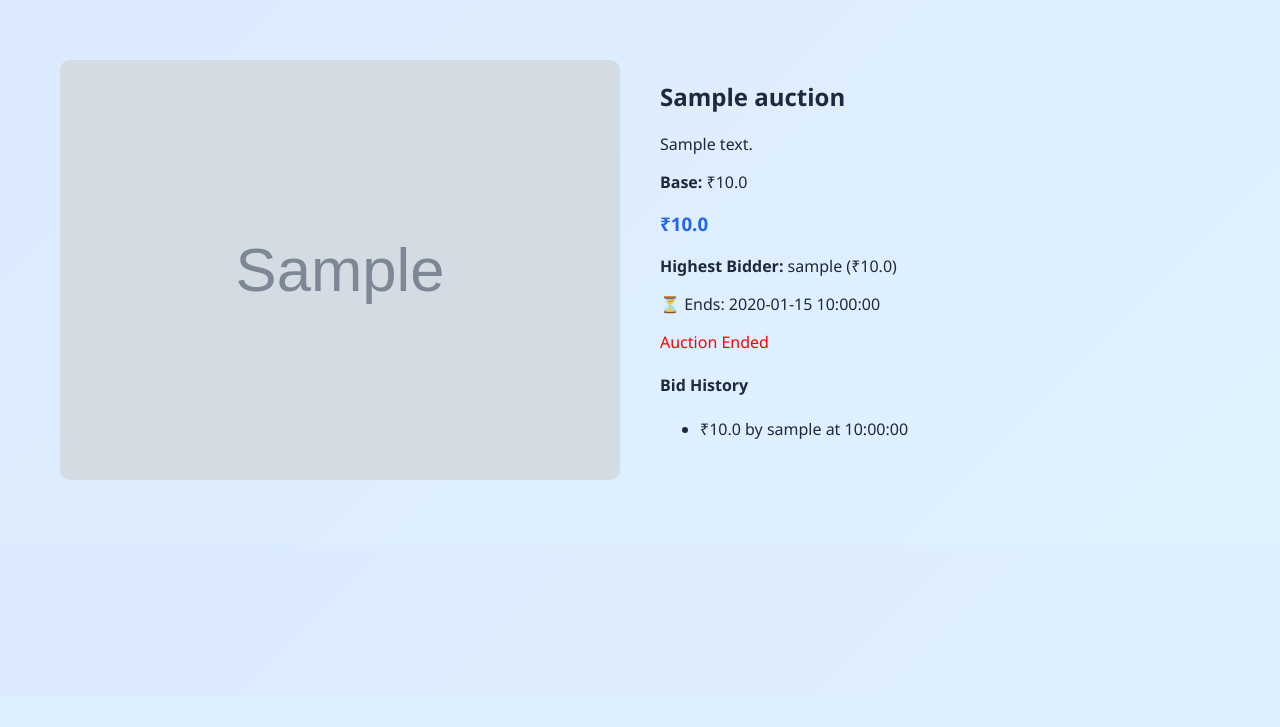
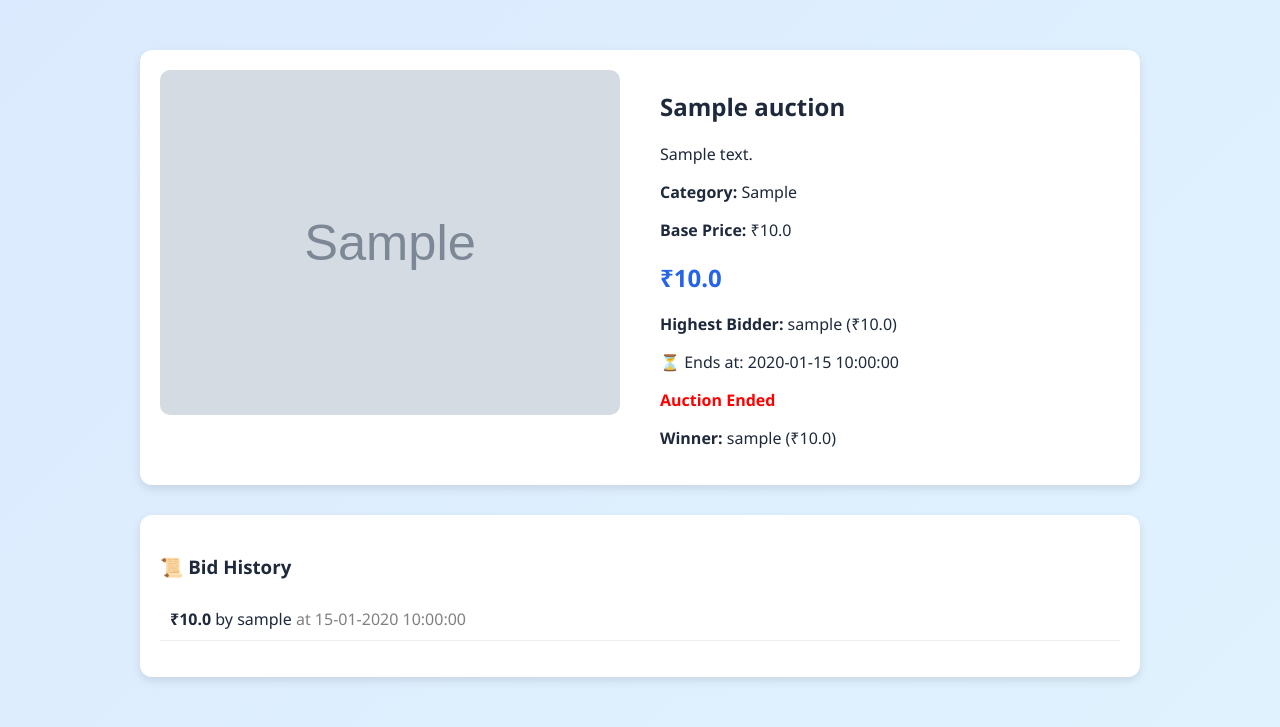
Before and after one commit to rakeshmedaram/auction-sphere, a Flask app: page /auction/1 in a window 1280 px wide. Shown: the part 104-831 px from the top of the page. Before the commit the page ends 584 px from the top, so only its background shows below. Run offline with Flask 3, Linux system fonts and the light colour scheme; tables that the repository leaves empty hold one stand-in row (values such as "Sample post"); grey boxes marked "Sample" are stand-in pictures; some libraries are stand-ins or nearby versions.

Commit message:
fix bid system

```diff
--- a/app.py
+++ b/app.py
@@ -218,6 +218,36 @@ def profile():
                            my_bids=my_bids,
                            winning=winning)
 
+@app.route('/bid/<int:auction_id>', methods=['POST'])
+@login_required
+def place_bid(auction_id):
+
+    auction = Auction.query.get_or_404(auction_id)
+
+    bid_amount = float(request.form['amount'])
+
+    if datetime.utcnow() > auction.end_time:
+        flash("Auction ended")
+        return redirect(url_for('auction_details', auction_id=auction_id))
+
+    if bid_amount <= auction.current_price:
+        flash("Bid must be higher than current price")
+        return redirect(url_for('auction_details', auction_id=auction_id))
+
+    bid = Bid(
+        amount=bid_amount,
+        user_id=current_user.id,
+        auction_id=auction.id
+    )
+
+    auction.current_price = bid_amount
+
+    db.session.add(bid)
+    db.session.commit()
+
+    flash("Bid placed successfully!")
+    return redirect(url_for('auction_details', auction_id=auction_id))
+
 # ---------------- SOCKET ----------------
 
 @socketio.on('place_bid')
--- a/templates/auction_details.html
+++ b/templates/auction_details.html
@@ -2,112 +2,103 @@
 
 {% block content %}
 
-<div class="container">
+<div style="max-width:1000px; margin:auto; padding:20px;">
 
-    <div style="display:flex; gap:40px; flex-wrap:wrap;">
+    <div style="display:flex; gap:40px; flex-wrap:wrap; background:white; padding:20px; border-radius:12px; box-shadow:0 4px 10px rgba(0,0,0,0.1);">
 
-        <!-- IMAGE -->
-        <div style="flex:1;">
+        <!-- LEFT SIDE IMAGE -->
+        <div style="flex:1; min-width:300px;">
             {% if auction.image %}
                 <img src="{{ url_for('static', filename='uploads/' + auction.image) }}"
+                     style="width:100%; border-radius:10px;">
+            {% else %}
+                <img src="https://via.placeholder.com/400"
                      style="width:100%; border-radius:10px;">
             {% endif %}
         </div>
 
-        <!-- DETAILS -->
-        <div style="flex:1;">
+        <!-- RIGHT SIDE DETAILS -->
+        <div style="flex:1; min-width:300px;">
 
             <h2>{{ auction.title }}</h2>
             <p>{{ auction.description }}</p>
 
-            <p><b>Base:</b> ₹{{ auction.starting_price }}</p>
+            <p><b>Category:</b> {{ auction.category }}</p>
 
-            <h3 style="color:#2563eb;">₹{{ auction.current_price }}</h3>
+            <p><b>Base Price:</b> ₹{{ auction.starting_price }}</p>
 
+            <!-- CURRENT PRICE -->
+            <h2 style="color:#2563eb;">₹{{ auction.current_price }}</h2>
+
+            <!-- HIGHEST BIDDER -->
             <p>
                 <b>Highest Bidder:</b>
                 {% if auction.bids %}
                     {{ auction.bids[-1].user.username }} (₹{{ auction.current_price }})
                 {% else %}
-                    No bids
+                    No bids yet
                 {% endif %}
             </p>
 
-            <p>⏳ Ends: {{ auction.end_time }}</p>
+            <!-- TIMER -->
+            <p>⏳ Ends at: {{ auction.end_time }}</p>
 
-            {% if auction.end_time > now %}
-            <!-- BID INPUT -->
-            <input type="number" id="bidAmount" placeholder="Enter bid"
-                   style="padding:10px; width:200px;">
+            <!-- AUCTION ENDED -->
+            {% if auction.end_time < now %}
+                <p style="color:red; font-weight:bold;">Auction Ended</p>
 
-            <button onclick="placeBid()"
-                    style="padding:10px 20px; background:#2563eb; color:white; border:none; border-radius:5px;">
-                Bid
-            </button>
+                <p>
+                    <b>Winner:</b>
+                    {% if auction.bids %}
+                        {{ auction.bids[-1].user.username }} (₹{{ auction.current_price }})
+                    {% else %}
+                        No bids
+                    {% endif %}
+                </p>
             {% else %}
-                <p style="color:red;">Auction Ended</p>
+
+            <!-- BID FORM -->
+            <form method="POST" action="{{ url_for('place_bid', auction_id=auction.id) }}" style="margin-top:20px;">
+
+                <input type="number" name="amount" placeholder="Enter bid"
+                       required min="{{ auction.current_price + 1 }}"
+                       style="padding:10px; width:200px; border-radius:6px; border:1px solid #ccc;">
+
+                <button type="submit"
+                        style="padding:10px 20px; background:#2563eb; color:white; border:none; border-radius:6px;">
+                    Place Bid
+                </button>
+
+            </form>
+
             {% endif %}
-
-            <!-- BID HISTORY -->
-            <h4>Bid History</h4>
-            <ul id="bidList">
-                {% for bid in auction.bids %}
-                    <li>
-                        ₹{{ bid.amount }} by {{ bid.user.username }}
-                        at {{ bid.created_at.strftime('%H:%M:%S') }}
-                    </li>
-                {% endfor %}
-            </ul>
 
         </div>
 
     </div>
 
+    <!-- BID HISTORY -->
+    <div style="margin-top:30px; background:white; padding:20px; border-radius:12px; box-shadow:0 4px 10px rgba(0,0,0,0.1);">
+
+        <h3>📜 Bid History</h3>
+
+        <ul style="list-style:none; padding:0;">
+
+            {% for bid in auction.bids|reverse %}
+                <li style="padding:10px; border-bottom:1px solid #eee;">
+                    <b>₹{{ bid.amount }}</b> by {{ bid.user.username }}
+                    <span style="color:gray;">
+                        at {{ bid.created_at.strftime('%d-%m-%Y %H:%M:%S') }}
+                    </span>
+                </li>
+            {% else %}
+                <li>No bids yet</li>
+            {% endfor %}
+
+        </ul>
+
+    </div>
+
 </div>
 
-<!-- SOCKET -->
-<script src="https://cdn.socket.io/4.5.4/socket.io.min.js"></script>
-
-<script>
-    const socket = io();
-
-    function placeBid() {
-        const amount = document.getElementById("bidAmount").value;
-
-        if (!amount || amount <= 0) {
-            alert("Enter valid amount");
-            return;
-        }
-
-        socket.emit("place_bid", {
-            auction_id: {{ auction.id }},
-            amount: amount
-        });
-
-        document.getElementById("bidAmount").value = "";
-    }
-
-    socket.on("new_bid", function(data) {
-
-        if (data.auction_id == {{ auction.id }}) {
-
-            // update price
-            document.querySelector("h3").innerText = "₹" + data.price;
-
-            // update bidder
-            document.querySelector("p b + text");
-
-            // add to list
-            let li = document.createElement("li");
-            li.innerText = "₹" + data.amount + " by " + data.bidder + " at " + data.time;
-
-            document.getElementById("bidList").prepend(li);
-        }
-    });
-
-    socket.on("bid_error", function(data) {
-        alert(data.message);
-    });
-</script>
-
 {% endblock %}
```
